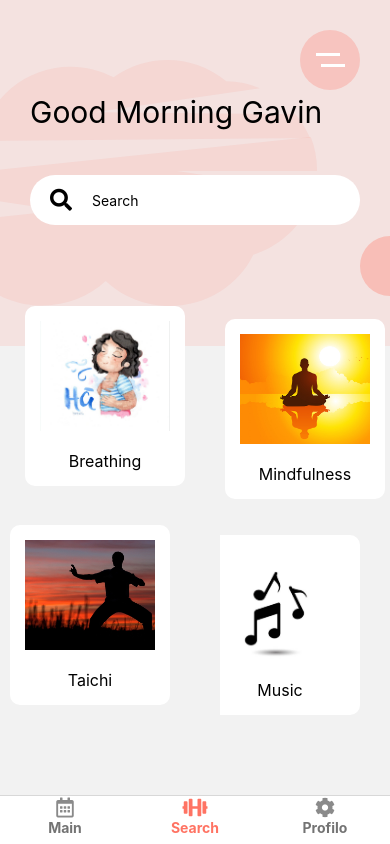
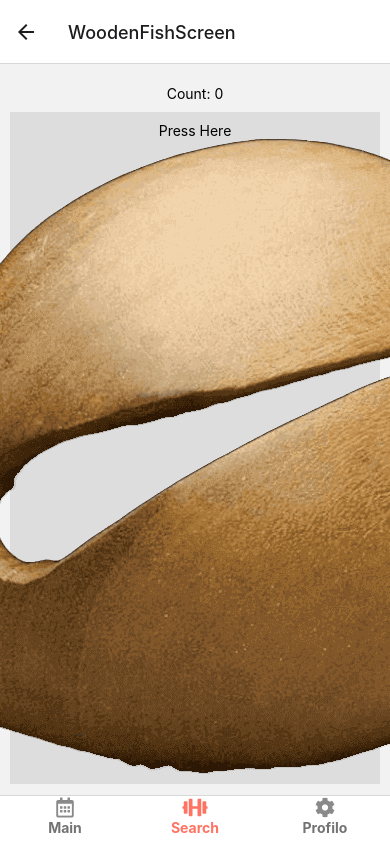
Before and after one commit to hwen554/Meditation-Mobile-Application, a React Native app in the folder Dhyana/: screen /WoodenFishScreen in a window 390 px wide. Built offline with nearby package versions, Linux system fonts and the light colour scheme.

Commit message:
update screens and assets

```diff
--- a/Dhyana/navigator/Navigator.js
+++ b/Dhyana/navigator/Navigator.js
@@ -8,7 +8,10 @@ import {
   ScheduleScreen,
   SettingsScreen,
   MeditationScreen,
-  Session1Screen
+  Session1Screen,
+  Session2Screen,
+  Session3Screen,
+  WoodenFishScreen,
 } from '../screens';
 import FontAwesome5Icons from 'react-native-vector-icons/FontAwesome5';
 import {COLORS} from '../constants';
@@ -31,6 +34,15 @@ const StackNavigator = () => {
       <Stack.Screen
         name="Session1Screen"
         component={Session1Screen}/>
+      <Stack.Screen
+        name="Session2Screen"
+        component={Session2Screen}/>
+      <Stack.Screen
+        name="Session3Screen"
+        component={Session3Screen}/>
+      <Stack.Screen
+        name="WoodenFishScreen"
+        component={WoodenFishScreen}/>
     </Stack.Navigator>
   );
 };
--- a/Dhyana/screens/ExerciseHomeScreen.js
+++ b/Dhyana/screens/ExerciseHomeScreen.js
@@ -134,7 +134,7 @@ const ExerciseHomeScreen = ({navigation}) => {
     return (
       <TouchableOpacity
         onPress={() =>
-          navigation.navigate('ScheduleScreen', {exercise: exercise2})
+          navigation.navigate('WoodenFishScreen', {exercise: exercise2})
         }
         activeOpacity={0.8}
         style={{
--- a/Dhyana/screens/MeditationScreen.js
+++ b/Dhyana/screens/MeditationScreen.js
@@ -114,7 +114,7 @@ const MeditationScreen = ({route,navigation}) =>{
                 }
                 style={{
                     backgroundColor: COLORS.white,
-                    width: 0.5 * SIZES.width - 40,
+                    width: 0.87 * SIZES.width - 40,
                     borderRadius: 10,
                     marginBottom: 10,
                     marginHorizontal: 5,
@@ -126,9 +126,10 @@ const MeditationScreen = ({route,navigation}) =>{
                     shadowColor: '#9e9898',
                     elevation: 5,
              }}>
+                {/* playIcon*/}
                 <TouchableOpacity
                     onPress={() =>
-                        navigation.navigate('ScheduleScreen')
+                        navigation.navigate('Session1Screen')
                     }
                     style={{
                         width: 40,
@@ -137,7 +138,7 @@ const MeditationScreen = ({route,navigation}) =>{
                         alignItems: 'center',
                         borderWidth: 2,
                         borderColor: COLORS.purple,
-                        backgroundColor: COLORS.purple,
+                        backgroundColor: COLORS.white,
                         marginRight: 15,
                         borderRadius: 20,
                     }}>
@@ -155,11 +156,11 @@ const MeditationScreen = ({route,navigation}) =>{
         return (
             <TouchableOpacity
                 onPress={() =>
-                    navigation.navigate('ScheduleScreen')
+                    navigation.navigate('Session2Screen')
                 }
                 style={{
                     backgroundColor: COLORS.white,
-                    width: 0.5 * SIZES.width - 40,
+                    width: 0.87 * SIZES.width - 40,
                     borderRadius: 10,
                     marginBottom: 10,
                     marginHorizontal: 5,
@@ -173,7 +174,7 @@ const MeditationScreen = ({route,navigation}) =>{
              }}>
                 <TouchableOpacity
                     onPress={() =>
-                        navigation.navigate('ScheduleScreen')
+                        navigation.navigate('Session2Screen')
                     }
                     style={{
                         width: 40,
@@ -200,11 +201,11 @@ const MeditationScreen = ({route,navigation}) =>{
         return (
             <TouchableOpacity
                 onPress={() =>
-                    navigation.navigate('ScheduleScreen')
+                    navigation.navigate('Session3Screen')
                 }
                 style={{
                     backgroundColor: COLORS.white,
-                    width: 0.5 * SIZES.width - 40,
+                    width: 0.87 * SIZES.width - 40,
                     borderRadius: 10,
                     marginBottom: 10,
                     marginHorizontal: 5,
@@ -218,7 +219,7 @@ const MeditationScreen = ({route,navigation}) =>{
              }}>
                 <TouchableOpacity
                     onPress={() =>
-                        navigation.navigate('ScheduleScreen')
+                        navigation.navigate('Session3Screen')
                     }
                     style={{
                         width: 40,
@@ -406,7 +407,7 @@ const MeditationScreen = ({route,navigation}) =>{
                 <Text style={{fontSize: 16, width: '85%'}}>{exercise.subTitle}</Text>
 
                 {/* Mindfullness image*/}
-                <Image
+                {/* <Image
                     source={exercise.image}
                     style={{
                         position: 'absolute',
@@ -416,7 +417,7 @@ const MeditationScreen = ({route,navigation}) =>{
                         height: 250,
                         resizeMode: 'contain',
                     }}
-                />
+                /> */}
             </View>
 
             <View style={{marginTop: -30, marginHorizontal: 30}}>
--- a/Dhyana/screens/ScheduleScreen.js
+++ b/Dhyana/screens/ScheduleScreen.js
@@ -2,12 +2,33 @@ import React from 'react';
 import {View, Text,Dimensions,SafeAreaView,StyleSheet, TouchableOpacity, Image,Animated,FlatList} from 'react-native';
 import Ionicons from 'react-native-vector-icons/Ionicons';
 import Slider from '@react-native-community/slider';
+import {Audio} from 'expo-av'
 const {width,height} = Dimensions.get('window');
 
 
 import songs from '../assets/Songs/Data';
 
 const ScheduleScreen = () => {
+  const [sound,setSound] = React.useState()
+
+  const playSound = async ()=>{
+    console.log('Loading Sound')
+    const { sound } = await Audio.Sound.createAsync( require('../assets/howlong.mp3')
+    );
+    setSound(sound);
+
+    console.log('Playing Sound');
+    await sound.playAsync();
+  }
+
+  React.useEffect(() => {
+    return sound
+      ? () => {
+          console.log('Unloading Sound');
+          sound.unloadAsync();
+        }
+      : undefined;
+  }, [sound]);
 
   const renderSongs = ({item,index})=>{
     return (
@@ -76,7 +97,7 @@ const ScheduleScreen = () => {
               <Ionicons name='play-skip-back-outline' size={35} color='yellow' />
           </TouchableOpacity>
 
-          <TouchableOpacity onPress={()=>{}}>
+          <TouchableOpacity onPress={playSound}>
               <Ionicons name='ios-pause-circle' size={75} color='yellow' />
           </TouchableOpacity>
 
@@ -194,6 +215,12 @@ const style = StyleSheet.create({
       justifyContent:'space-between',
       width:'60%',
       marginTop:15
+    },
+    mainImageWraaper:{
+      width:width,
+      justifyContent:'center',
+      alignItems:'center',
+      marginTop:25
     }
 })
 
--- /dev/null
+++ b/Dhyana/screens/Session2Screen.js
@@ -0,0 +1,45 @@
+import { StyleSheet, View,Button } from 'react-native'
+import React from 'react'
+import {Video} from 'expo-av'
+
+const Session2Screen = () => {
+  const video = React.useRef(null);
+//   const secondVideo = React.useRef(null);
+  const [status, setStatus] = React.useState({});
+//   const [statusSecondVideo, setStatusSecondVideo] = React.useState({});
+  return (
+    <View style={styles.container}>
+       <Video
+        ref={video}
+        style={styles.video}
+        source={require('../assets/peace.mp4')}
+        useNativeControls
+        resizeMode="contain"
+        isLooping={true}
+        onPlaybackStatusUpdate={setStatus}
+      />
+      <View style={styles.buttons}>
+        <Button title="Play" onPress={() => video.current.playFromPositionAsync(5000)} />
+        <Button title={status.isLooping ? "Set to not loop" : "Set to loop"} onPress={() => video.current.setIsLoopingAsync(!status.isLooping)} />
+      </View>
+    </View>
+  )
+}
+
+export default Session2Screen
+
+const styles = StyleSheet.create({
+  container: {
+    flex: 1,
+    backgroundColor: '#fff',
+    alignItems: 'center',
+    justifyContent: 'center',
+  },
+  video: {
+    flex: 1,
+    alignSelf: 'stretch'
+  },
+  buttons: {
+    margin: 16
+  }
+});
--- /dev/null
+++ b/Dhyana/screens/Session3Screen.js
@@ -0,0 +1,45 @@
+import { StyleSheet, View,Button } from 'react-native'
+import React from 'react'
+import {Video} from 'expo-av'
+
+const Session3Screen = () => {
+  const video = React.useRef(null);
+//   const secondVideo = React.useRef(null);
+  const [status, setStatus] = React.useState({});
+//   const [statusSecondVideo, setStatusSecondVideo] = React.useState({});
+  return (
+    <View style={styles.container}>
+       <Video
+        ref={video}
+        style={styles.video}
+        source={require('../assets/peace.mp4')}
+        useNativeControls
+        resizeMode="contain"
+        isLooping={true}
+        onPlaybackStatusUpdate={setStatus}
+      />
+      <View style={styles.buttons}>
+        <Button title="Play" onPress={() => video.current.playFromPositionAsync(5000)} />
+        <Button title={status.isLooping ? "Set to not loop" : "Set to loop"} onPress={() => video.current.setIsLoopingAsync(!status.isLooping)} />
+      </View>
+    </View>
+  )
+}
+
+export default Session3Screen
+
+const styles = StyleSheet.create({
+  container: {
+    flex: 1,
+    backgroundColor: '#fff',
+    alignItems: 'center',
+    justifyContent: 'center',
+  },
+  video: {
+    flex: 1,
+    alignSelf: 'stretch'
+  },
+  buttons: {
+    margin: 16
+  }
+});
--- /dev/null
+++ b/Dhyana/screens/WoodenFishScreen.js
@@ -0,0 +1,41 @@
+import { StyleSheet, Text, View, TouchableOpacity,Image} from 'react-native'
+import React, {useState} from 'react'
+
+const WoodenFishScreen = () => {
+  const [count, setCount] = useState(0);
+  const onPress = () => setCount(prevCount => prevCount + 1);
+  return (
+    <View style={styles.container}>
+      <View style={styles.countContainer}>
+        <Text>Count: {count}</Text>
+      </View>
+      <TouchableOpacity style={styles.button} onPress={onPress}>
+        <Text>Press Here</Text>
+        <Image
+            // style={styles.stretch}
+            source={require('../assets/Images/woodenfish.png')}
+        />
+      </TouchableOpacity>
+    </View>
+  )
+}
+
+export default WoodenFishScreen
+
+const styles = StyleSheet.create({
+    container: {
+        flex: 1,
+        justifyContent: 'center',
+        paddingHorizontal: 10,
+      },
+    button: {
+        alignItems: 'center',
+        backgroundColor: '#DDDDDD',
+        padding: 10,
+      },
+    countContainer: {
+        alignItems: 'center',
+        padding: 10,
+
+      },
+})
```
Also changed, not shown: Dhyana/screens/index.js (+7 -1 lines), Dhyana/assets/Images/woodenfish.png (added), 1 other file (tests, documents, lock files or other folders).
